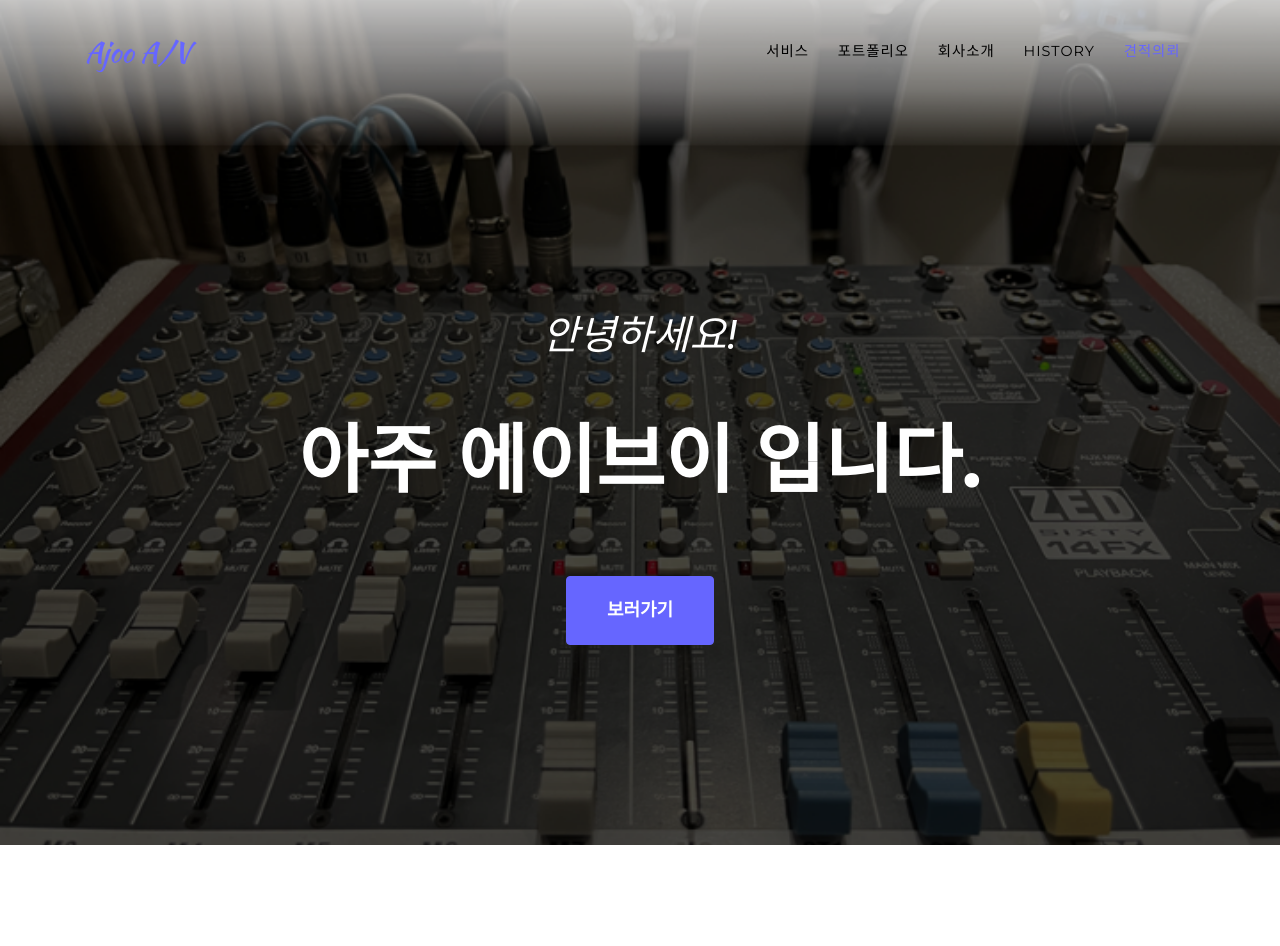
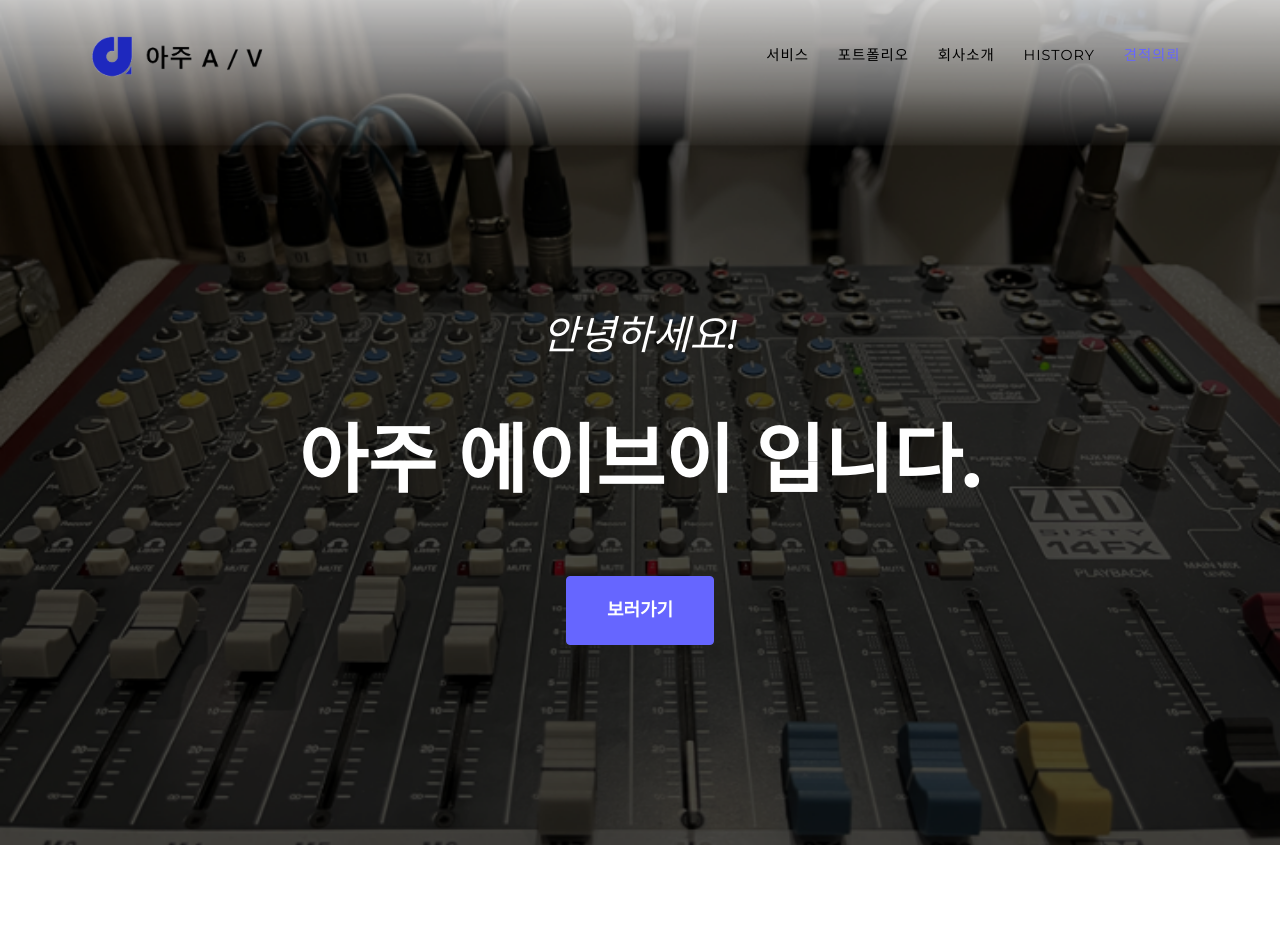
Before and after one commit to hornedllama/ajooav, a Jekyll site: the page built from index.md, in a window 1280 px wide. Shown: the top 946 px of the page. Built offline with Jekyll 4.4.1, drawn with Linux system fonts in a browser that asks for light colours; some web fonts are replaced.

Commit message:
로고 회사이미지로 변경

```diff
--- a/_includes/navheader.html
+++ b/_includes/navheader.html
@@ -2,13 +2,11 @@
 <nav class="navbar navbar-expand-lg navbar-dark fixed-top" id="mainNav">
   <div class="container">
     <a class="navbar-brand js-scroll-trigger" href="#page-top">
-          {%- if site.logo -%}
-            <img height="{{ site.logo.height | default: 52 }}" src="{{ site.logo.path }}"/>
-          {%- else -%}
-            {{ site.title }}
-          {%- endif -%}
+      <img height="52px" src="assets/img/logo.png" />
     </a>
-      <button class="navbar-toggler navbar-toggler-right" type="button" data-toggle="collapse" data-target="#navbarResponsive" aria-controls="navbarResponsive" aria-expanded="false" aria-label="Toggle navigation">
+    <button class="navbar-toggler navbar-toggler-right" type="button" data-toggle="collapse"
+      data-target="#navbarResponsive" aria-controls="navbarResponsive" aria-expanded="false"
+      aria-label="Toggle navigation">
       Menu
       <i class="fas fa-bars"></i>
     </button>
@@ -57,7 +55,9 @@
       <div class="intro-heading text-uppercase">{{ site.data.sitetext[site.locale].header.text | markdownify }}</div>
       {%- endif -%}
       {%- if site.data.sitetext[site.locale].header.button -%}
-        <a class="btn btn-primary btn-xl text-uppercase js-scroll-trigger" href="{{ site.data.sitetext[site.locale].header.buttonlink }}">{{ site.data.sitetext[site.locale].header.button }}</a>
+      <a class="btn btn-primary btn-xl text-uppercase js-scroll-trigger"
+        href="{{ site.data.sitetext[site.locale].header.buttonlink }}">{{ site.data.sitetext[site.locale].header.button
+        }}</a>
       {%- endif -%}
     </div>
   </div>
@@ -73,7 +73,8 @@
       <div class="intro-heading text-uppercase">{{ site.data.sitetext.header.text | markdownify }}</div>
       {%- endif -%}
       {%- if site.data.sitetext.header.button -%}
-        <a class="btn btn-primary btn-xl text-uppercase js-scroll-trigger" href="{{ site.data.sitetext.header.buttonlink }}">{{ site.data.sitetext.header.button }}</a>
+      <a class="btn btn-primary btn-xl text-uppercase js-scroll-trigger"
+        href="{{ site.data.sitetext.header.buttonlink }}">{{ site.data.sitetext.header.button }}</a>
       {%- endif -%}
     </div>
   </div>
```
Also changed, not shown: assets/img/logo.png, 3 other files. Lines whose indentation alone changed are shown as unchanged.
